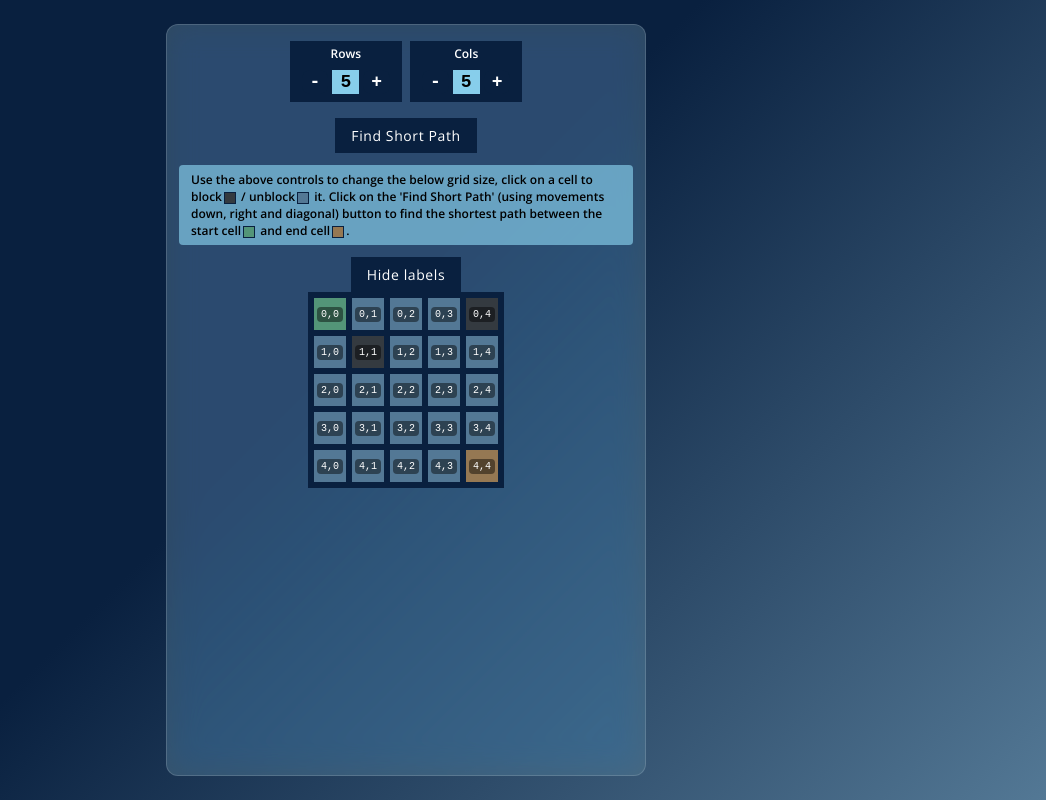
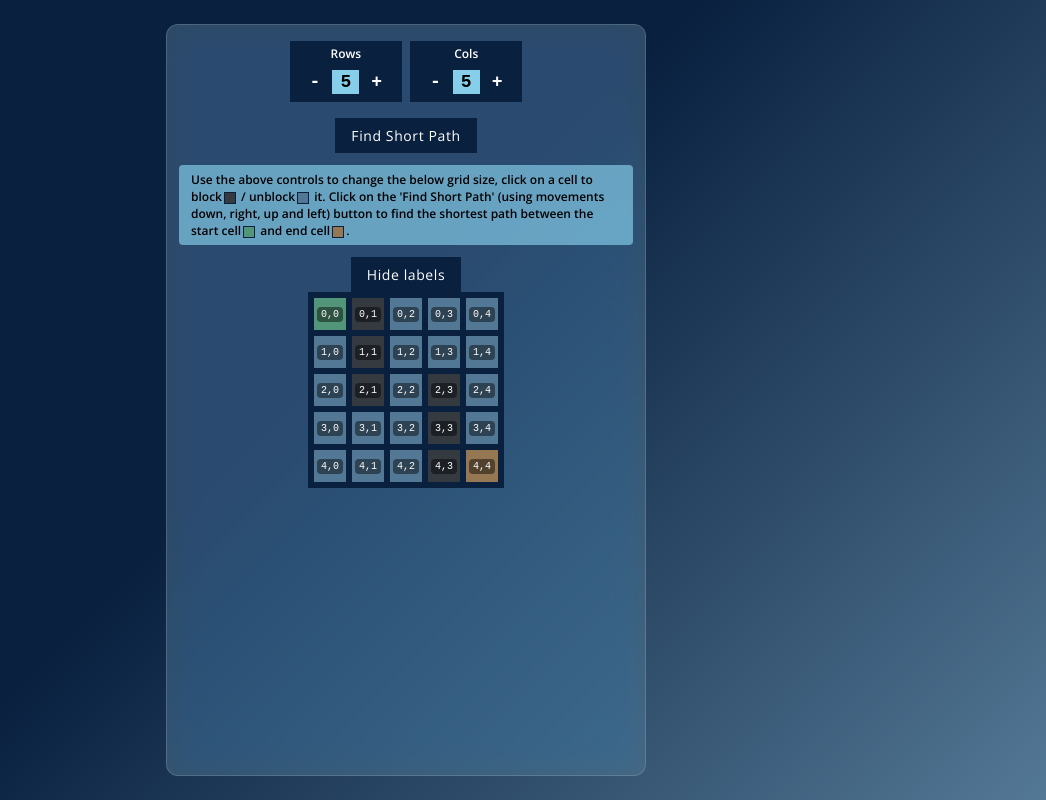
Before and after one commit to KarthikUdayMurthy/maze-walker, a React (Create React App) app: page / in a window 1280 px wide. Shown: the whole page, without its empty margins (234-1280 px from the left). Built offline with nearby package versions, Linux system fonts and the light colour scheme.

Commit message:
Changed the recursion logic to BFS

```diff
--- a/App.tsx
+++ b/App.tsx
@@ -8,8 +8,12 @@ export default function App() {
   const [m, setM] = React.useState<number>(5);
   const [n, setN] = React.useState<number>(5);
   const [blockedCells, setBlockedCells] = React.useState<string[]>([
+    '0,1',
     '1,1',
-    '0,4',
+    '2,1',
+    '2,3',
+    '3,3',
+    '4,3',
   ]);
 
   const [currentCell, pathCells, resetPath, findShortPath, dataPoints] =
@@ -48,7 +52,7 @@ export default function App() {
         Use the above controls to change the below grid size, click on a cell to
         block<div className="maze-cell display blocked"></div> / unblock
         <div className="maze-cell display"></div> it. Click on the 'Find Short
-        Path' (using movements down, right and diagonal) button to find the
+        Path' (using movements down, right, up and left) button to find the
         shortest path between the start cell
         <div className="maze-cell display start"></div> and end cell
         <div className="maze-cell display end"></div>.
@@ -65,7 +69,7 @@ export default function App() {
         <div className="info-wrap">
           {dataPoints.map((dp, ind) => {
             return (
-              <div className="data-point-wrap">
+              <div className="data-point-wrap" key={dp.label}>
                 <span className="data-point-label">{dp.label}: </span>
                 <span className="data-point-value">{dp.value}</span>
               </div>
--- a/useFindPath.ts
+++ b/useFindPath.ts
@@ -7,64 +7,56 @@ const MemoizeResults = true;
 
 let iterations = 0;
 
-const _findAllPathsAsString = (
-  m: number,
-  n: number,
-  bc: string[],
-  i: number = 0,
-  j: number = 0,
-  pathStr: string = '',
-  memo = {}
-): string => {
-  const cId = `${i},${j}`;
+const _findShortPathUsingBFS = (m: number, n: number, bc: string[]) => {
+  const blockedSet = new Set(bc);
+  let srcCell = { ind: '0,0', blocked: false };
+  const dstCell = { ind: `${m - 1},${n - 1}`, blocked: false };
+  const visited = new Set();
 
-  if (i > m - 1 || j > n - 1) return '';
+  const grid = Array(m)
+    .fill([])
+    .map((r, rInd) =>
+      Array(n)
+        .fill([])
+        .map((c, cInd) => {
+          const posInd = `${rInd},${cInd}`;
+          return { ind: posInd, blocked: blockedSet.has(posInd) };
+        })
+    );
 
-  if (bc.indexOf(cId) !== -1) return '';
+  const queue: Array<[string, string]> = [[srcCell.ind, '']];
 
-  iterations++;
+  while (queue.length > 0) {
+    const [currentCellInd, _currentPath] = queue.shift();
 
-  if (i === m - 1 && j === n - 1) {
-    return PATH_DELIMITER + pathStr + cId;
+    const rPos = parseInt(currentCellInd.split(',')[0]);
+    const cPos = parseInt(currentCellInd.split(',')[1]);
+
+    const rowInbounds = 0 <= rPos && rPos < m;
+    const colInbounds = 0 <= cPos && cPos < n;
+
+    if (!rowInbounds || !colInbounds) continue;
+
+    const currentCell = grid[rPos][cPos];
+
+    if (currentCell.blocked) continue;
+    if (visited.has(currentCell.ind)) continue;
+
+    iterations++;
+
+    visited.add(currentCell.ind);
+    const currentPath =
+      _currentPath + (_currentPath ? '|' : '') + currentCell.ind;
+
+    if (currentCell.ind === dstCell.ind) return currentPath.split('|');
+
+    queue.push([`${rPos + 1},${cPos}`, currentPath]);
+    queue.push([`${rPos},${cPos + 1}`, currentPath]);
+    queue.push([`${rPos},${cPos - 1}`, currentPath]);
+    queue.push([`${rPos - 1},${cPos}`, currentPath]);
   }
 
-  pathStr = pathStr + cId + CELL_DELIMITER;
-
-  let result = '';
-  if (cId in memo && MemoizeResults) {
-    result = memo[cId].replace(/::/g, PATH_DELIMITER + pathStr);
-  } else {
-    result =
-      _findAllPathsAsString(m, n, bc, i + 1, j, pathStr, memo) +
-      _findAllPathsAsString(m, n, bc, i + 1, j + 1, pathStr, memo) +
-      _findAllPathsAsString(m, n, bc, i, j + 1, pathStr, memo);
-    if (MemoizeResults) {
-      memo[cId] = result.split(pathStr).join('');
-    }
-  }
-
-  return result;
-};
-
-const _findAllPaths = (m: number, n: number, bc: string[]) => {
-  return _findAllPathsAsString(m, n, bc)
-    .split(PATH_DELIMITER)
-    .filter((p) => p !== '')
-    .map((pathString) => pathString.split(CELL_DELIMITER));
-};
-
-const _findShortPath = (m: number, n: number, bc: string[]): string[] => {
-  let shortPath = [],
-    shortPathLength = -1;
-  const allPaths = _findAllPaths(m, n, bc);
-  // console.log(allPaths);
-  allPaths.forEach((path) => {
-    if (path.length < shortPathLength || shortPathLength === -1) {
-      shortPathLength = path.length;
-      shortPath = path.slice();
-    }
-  });
-  return shortPath;
+  return [];
 };
 
 export interface IDataPoint {
@@ -113,7 +105,7 @@ export default function useFindPath(
     const startTime = window.performance
       ? window.performance.now()
       : Date.now();
-    const shortPath = _findShortPath(m, n, blockedCells);
+    const shortPath = _findShortPathUsingBFS(m, n, blockedCells);
     const endTime = window.performance ? window.performance.now() : Date.now();
     if (shortPath.length === 0) {
       setDataPoints([
@@ -135,7 +127,7 @@ export default function useFindPath(
           value: MemoizeResults ? 'enabled' : 'disabled',
         },
         { label: 'Iterations', value: iterations },
-        { label: 'Steps in path', value: shortPath.length },
+        { label: 'Steps in path', value: shortPath.length - 1 },
         {
           label: 'Time',
           value: Math.round((endTime - startTime) * 1000) / 1000 + 'ms',
```
